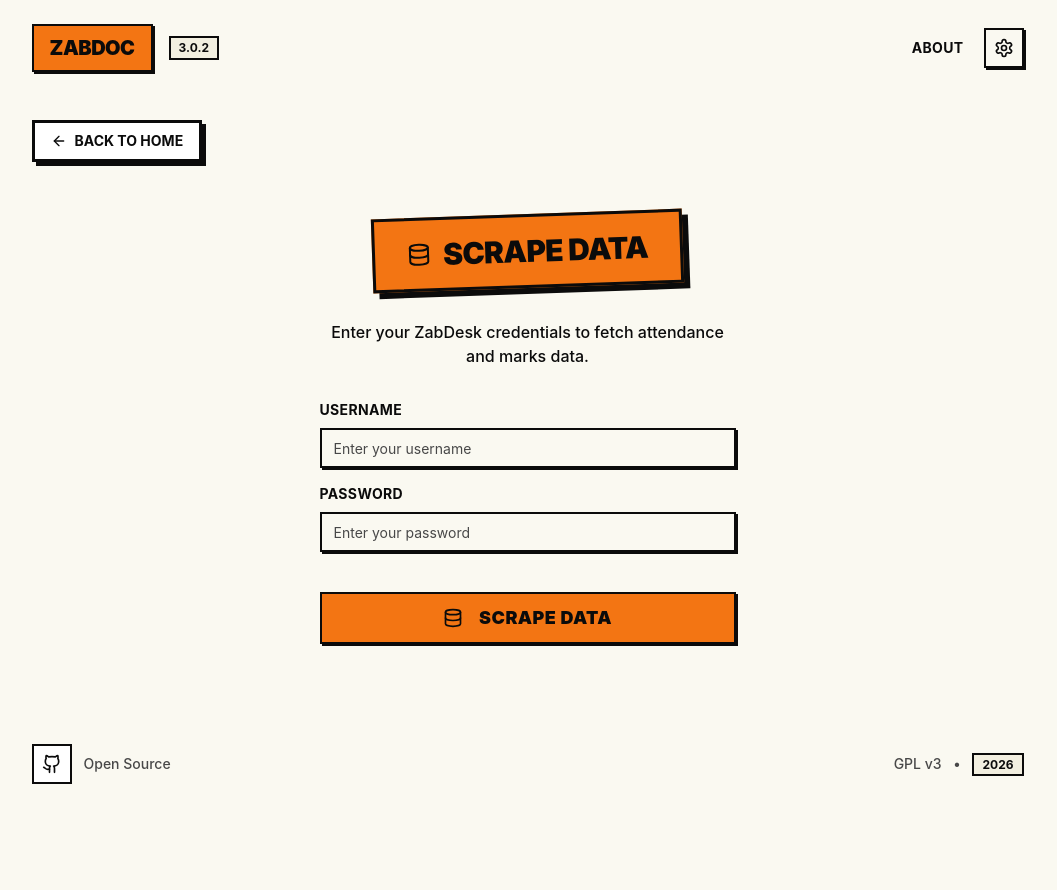
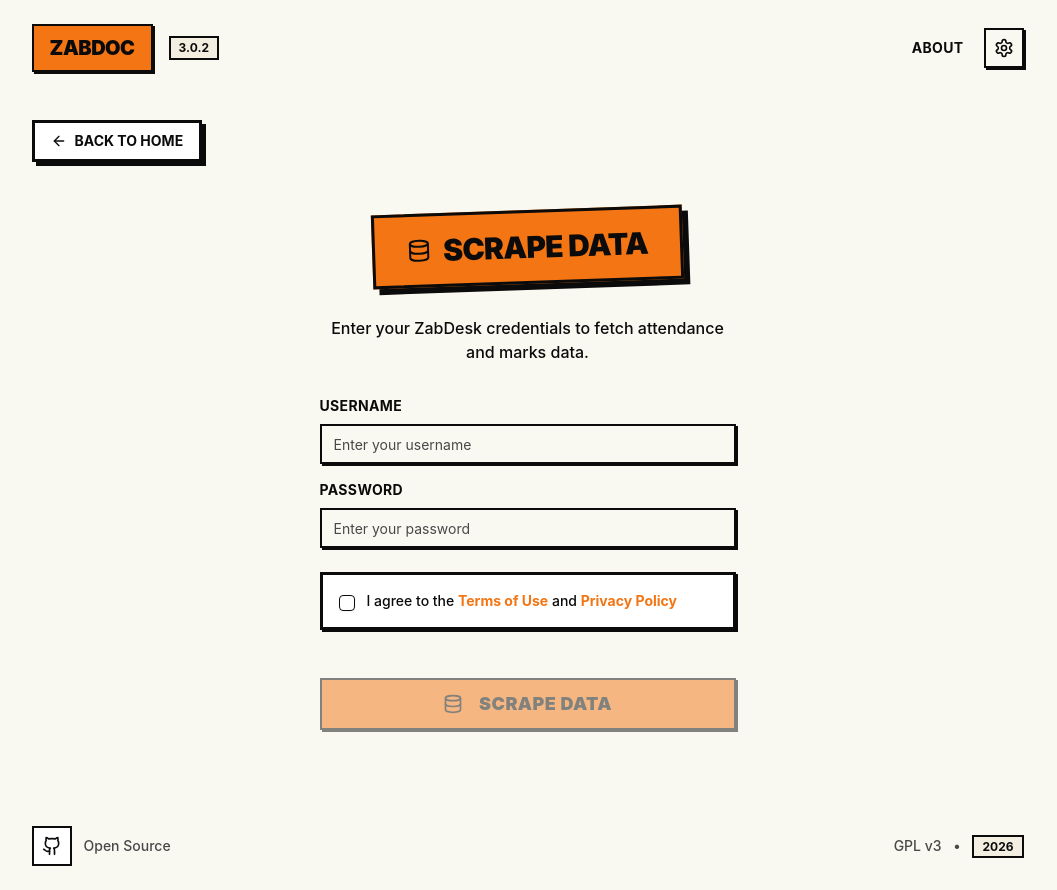
Before and after one commit to hammadmajid/zabdoc, a SvelteKit app in the folder worker/: page /scrape in a window 1280 px wide. Shown: the whole page, without its empty margins (105-1162 px from the left). Before the commit the page ends 808 px from the top, so only its background shows below. Built offline with nearby package versions, Linux system fonts and the light colour scheme.

Commit message:
add terms and privacy agreement checkbox to finalize and scrape steps

```diff
--- a/worker/src/lib/components/wizard/steps/finalize-step.svelte
+++ b/worker/src/lib/components/wizard/steps/finalize-step.svelte
@@ -4,6 +4,7 @@
     import { smartName } from "$lib/utils";
     import loadingMessages from "$lib/loading-msgs";
     import Button from "$lib/components/ui/button/button.svelte";
+    import Checkbox from "$lib/components/ui/checkbox/checkbox.svelte";
     import Loader2 from "@lucide/svelte/icons/loader-2";
     import CheckCircle from "@lucide/svelte/icons/check-circle";
     import XCircle from "@lucide/svelte/icons/x-circle";
@@ -26,6 +27,17 @@
     let errorMessage = $state("");
     let loadingMessage = $state("");
     let loadingInterval: ReturnType<typeof setInterval> | null = null;
+    let agreedToTerms = $state(false);
+
+    $effect(() => {
+        // Initialize from localStorage on mount
+        if (typeof window !== "undefined") {
+            const stored = localStorage.getItem("zabdoc_terms_agreed");
+            if (stored === "true") {
+                agreedToTerms = true;
+            }
+        }
+    });
 
     function getRandomLoadingMessage() {
         return loadingMessages[Math.floor(Math.random() * loadingMessages.length)];
@@ -45,7 +57,21 @@
         }
     }
 
+    function handleTermsChange() {
+        if (agreedToTerms) {
+            localStorage.setItem("zabdoc_terms_agreed", "true");
+        } else {
+            localStorage.removeItem("zabdoc_terms_agreed");
+        }
+    }
+
     async function handleSubmit() {
+        if (!agreedToTerms) {
+            isError = true;
+            errorMessage = "You must agree to the Terms of Use and Privacy Policy to continue.";
+            return;
+        }
+
         isLoading = true;
         isSuccess = false;
         isError = false;
@@ -136,6 +162,7 @@
         handleSubmit();
     }
 </script>
+
 
 <div class="flex flex-col items-center px-4 py-8 max-w-3xl mx-auto w-full">
     <div class="neo-border neo-shadow-lg bg-primary px-6 py-3 mb-8 rotate-[-1deg]">
@@ -373,10 +400,24 @@
 
         <!-- Generate Button -->
         <div class="w-full mt-8" in:scale={{ duration: 300, delay: 300, easing: quintOut }}>
+            <!-- Terms & Privacy Agreement -->
+            <div class="neo-border neo-shadow-sm bg-card p-4 mb-6 flex items-start gap-3">
+                <Checkbox
+                    id="finalize-terms-agree"
+                    bind:checked={agreedToTerms}
+                    onchange={handleTermsChange}
+                    disabled={isLoading}
+                    class="mt-1"
+                />
+                <label for="finalize-terms-agree" class="text-sm font-medium cursor-pointer flex-1">
+                    I agree to the <a href="/terms" target="_blank" rel="noreferrer" class="text-primary font-bold hover:underline">Terms of Use</a> and <a href="/privacy" target="_blank" rel="noreferrer" class="text-primary font-bold hover:underline">Privacy Policy</a>
+                </label>
+            </div>
+
             <button
                 type="button"
                 onclick={handleSubmit}
-                disabled={isLoading}
+                disabled={isLoading || !agreedToTerms}
                 class="w-full neo-border neo-shadow-lg bg-primary text-primary-foreground px-8 py-6 text-xl font-black uppercase tracking-wide flex items-center justify-center gap-3 hover:translate-x-[4px] hover:translate-y-[4px] hover:shadow-none transition-all cursor-pointer disabled:opacity-50 disabled:cursor-not-allowed disabled:hover:translate-x-0 disabled:hover:translate-y-0 disabled:hover:shadow-[var(--neo-shadow-lg)]"
             >
                 {#if isLoading}
--- a/worker/src/routes/scrape/+page.svelte
+++ b/worker/src/routes/scrape/+page.svelte
@@ -9,6 +9,7 @@
     import * as Tabs from "$lib/components/ui/tabs";
     import * as Table from "$lib/components/ui/table";
     import Button from "$lib/components/ui/button/button.svelte";
+    import Checkbox from "$lib/components/ui/checkbox/checkbox.svelte";
     import Input from "$lib/components/ui/input/input.svelte";
     import Label from "$lib/components/ui/label/label.svelte";
 
@@ -58,6 +59,17 @@
     let loadingInterval: ReturnType<typeof setInterval> | null = null;
     let courseData = $state<CourseData[]>([]);
     let hasResults = $state(false);
+    let agreedToTerms = $state(false);
+
+    $effect(() => {
+        // Initialize from localStorage on mount
+        if (typeof window !== "undefined") {
+            const stored = localStorage.getItem("zabdoc_terms_agreed");
+            if (stored === "true") {
+                agreedToTerms = true;
+            }
+        }
+    });
 
     function getRandomLoadingMessage() {
         return loadingMessages[Math.floor(Math.random() * loadingMessages.length)];
@@ -77,10 +89,24 @@
         }
     }
 
+    function handleTermsChange() {
+        if (agreedToTerms) {
+            localStorage.setItem("zabdoc_terms_agreed", "true");
+        } else {
+            localStorage.removeItem("zabdoc_terms_agreed");
+        }
+    }
+
     async function handleScrap() {
         if (!username.trim() || !password.trim()) {
             isError = true;
             errorMessage = "Username and password are required";
+            return;
+        }
+
+        if (!agreedToTerms) {
+            isError = true;
+            errorMessage = "You must agree to the Terms of Use and Privacy Policy to continue.";
             return;
         }
 
@@ -338,9 +364,23 @@
                     />
                 </div>
 
+                <!-- Terms & Privacy Agreement -->
+                <div class="neo-border neo-shadow-sm bg-card p-4 my-6 flex items-start gap-3">
+                    <Checkbox
+                        id="scrape-terms-agree"
+                        bind:checked={agreedToTerms}
+                        onchange={handleTermsChange}
+                        disabled={isLoading}
+                        class="mt-1"
+                    />
+                    <label for="scrape-terms-agree" class="text-sm font-medium cursor-pointer flex-1">
+                        I agree to the <a href="/terms" target="_blank" rel="noreferrer" class="text-primary font-bold hover:underline">Terms of Use</a> and <a href="/privacy" target="_blank" rel="noreferrer" class="text-primary font-bold hover:underline">Privacy Policy</a>
+                    </label>
+                </div>
+
                 <Button
                     onclick={handleScrap}
-                    disabled={isLoading}
+                    disabled={isLoading || !agreedToTerms}
                     class="w-full neo-border neo-shadow bg-primary text-primary-foreground px-6 py-6 text-lg font-black uppercase hover:translate-x-[2px] hover:translate-y-[2px] hover:shadow-none transition-all mt-6"
                 >
                         {#if isLoading}
```
